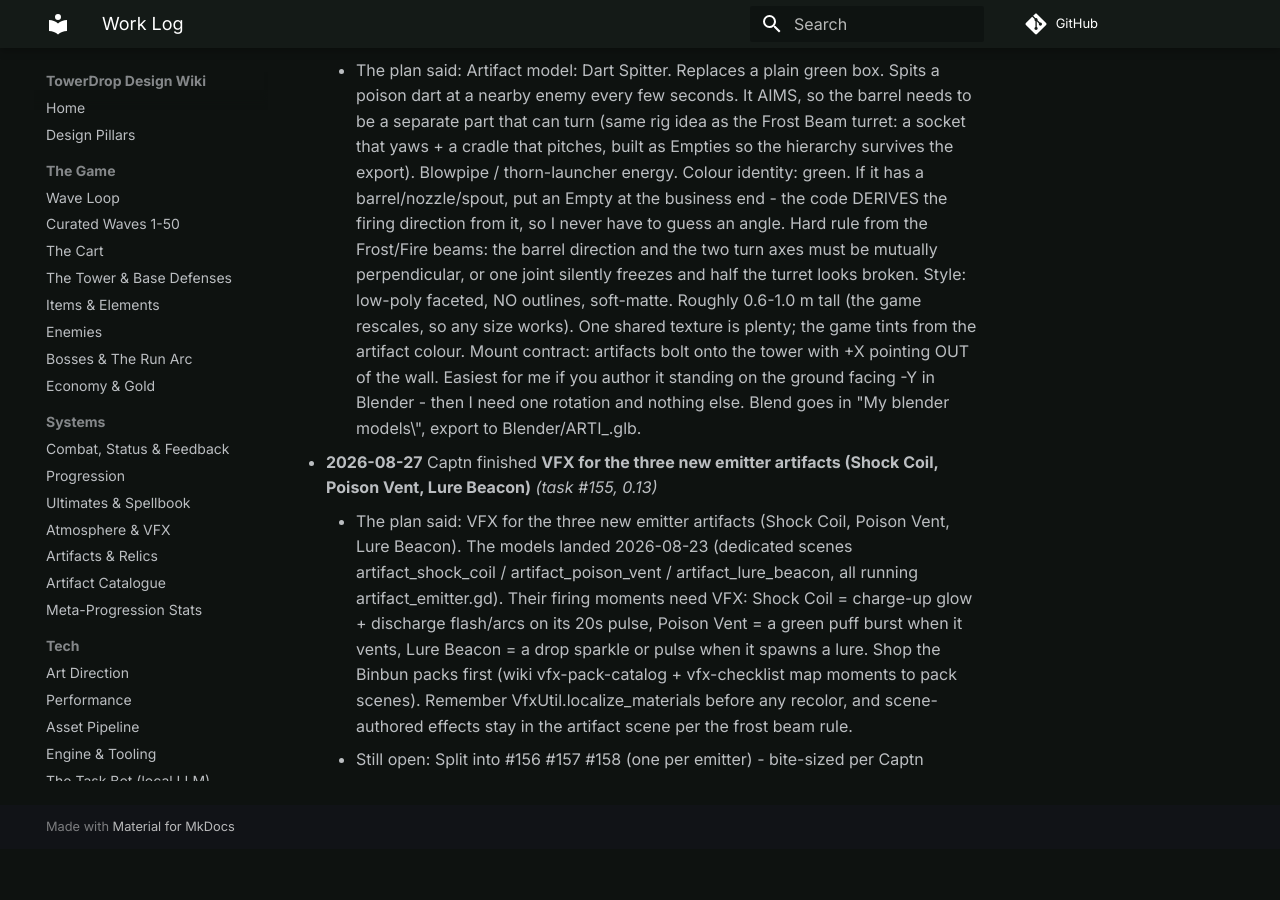
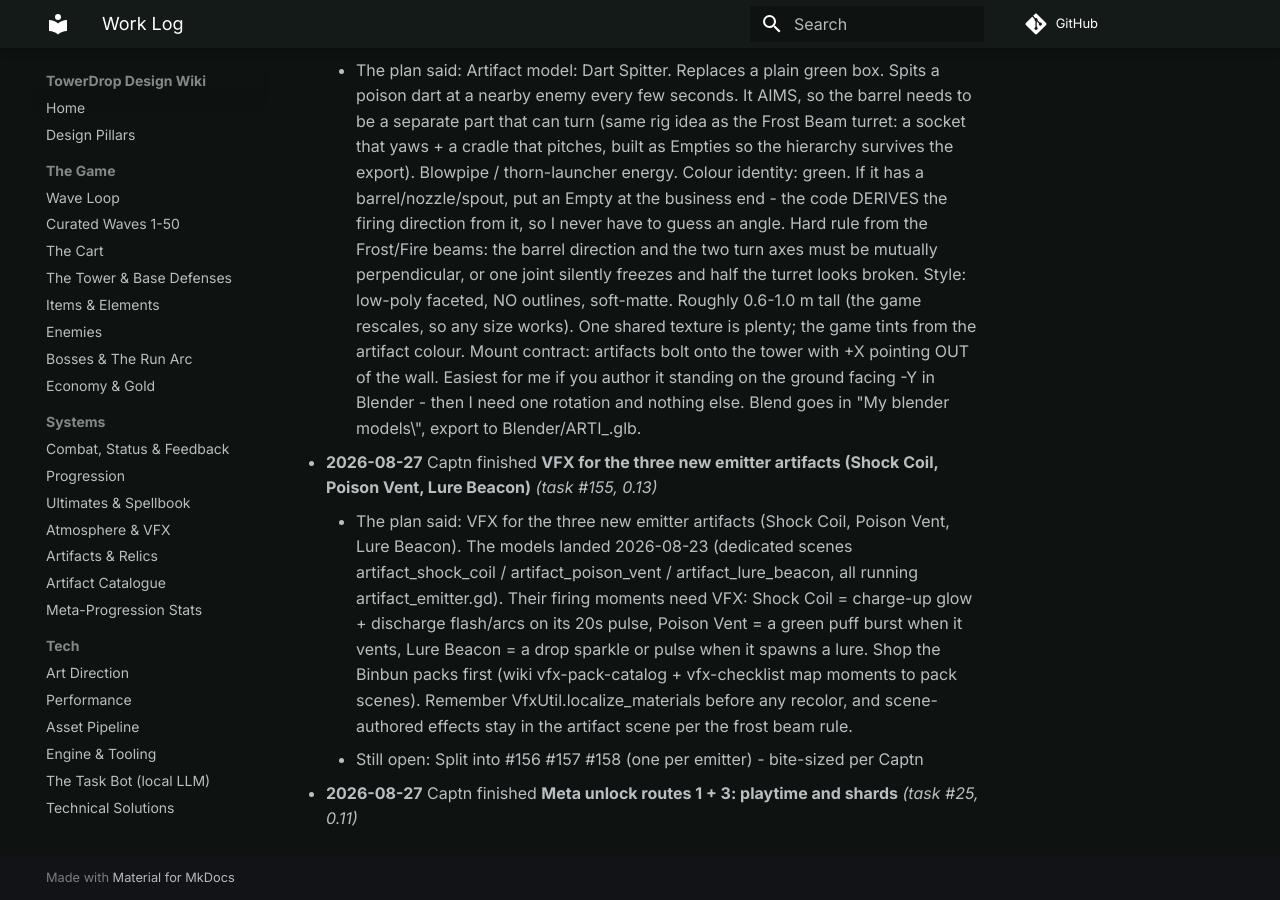
Before and after one commit to cap7n/towerdrop-docs, an MkDocs documentation site: the page built from docs/project/log.md, in a window 1280 px wide and 900 px high, scrolled down 5148 px. Built offline with MkDocs 1.6.1 and Material for MkDocs 9.7.7, drawn with Linux system fonts in a browser that asks for light colours; comment, search, counter and statistics services are not loaded; before the commit the page ends 5997 px from its top, so only the background shows below that.

Commit message:
log: Meta unlock routes 1 + 3: playtime and shards (task #25)

```diff
--- a/docs/project/log.md
+++ b/docs/project/log.md
@@ -53,3 +53,4 @@ Bot design: [The Task Bot](../tech/wiki-bot.md).
 - **2026-08-27** Captn finished **VFX for the three new emitter artifacts (Shock Coil, Poison Vent, Lure Beacon)** _(task #155, 0.13)_
     - The plan said: VFX for the three new emitter artifacts (Shock Coil, Poison Vent, Lure Beacon). The models landed 2026-08-23 (dedicated scenes artifact_shock_coil / artifact_poison_vent / artifact_lure_beacon, all running artifact_emitter.gd). Their firing moments need VFX: Shock Coil = charge-up glow + discharge flash/arcs on its 20s pulse, Poison Vent = a green puff burst when it vents, Lure Beacon = a drop sparkle or pulse when it spawns a lure. Shop the Binbun packs first (wiki vfx-pack-catalog + vfx-checklist map moments to pack scenes). Remember VfxUtil.localize_materials before any recolor, and scene-authored effects stay in the artifact scene per the frost beam rule.
     - Still open: Split into #156 #157 #158 (one per emitter) - bite-sized per Captn
+- **2026-08-27** Captn finished **Meta unlock routes 1 + 3: playtime and shards** _(task #25, 0.11)_
```
